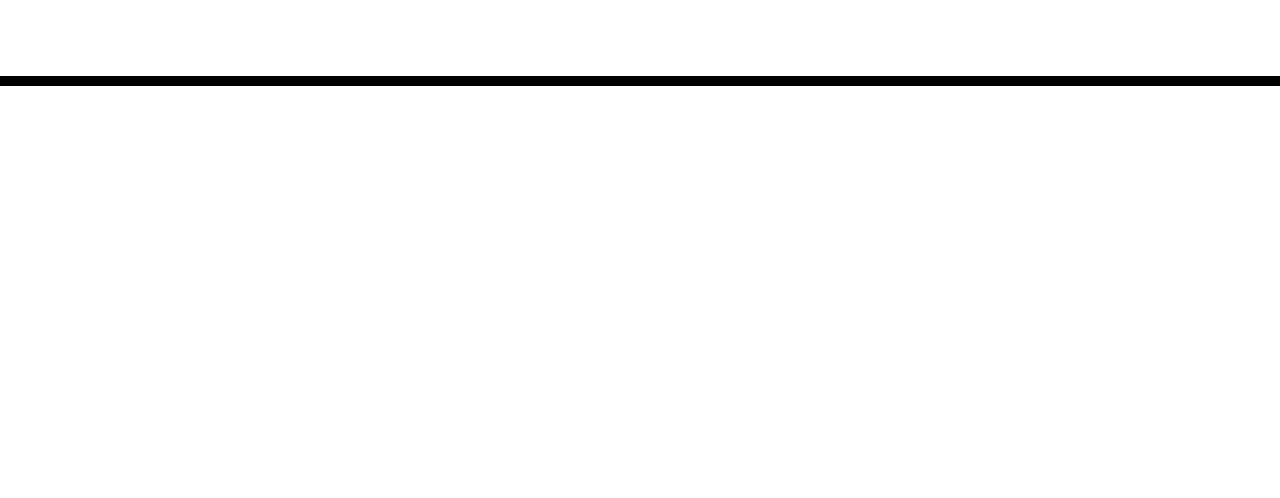
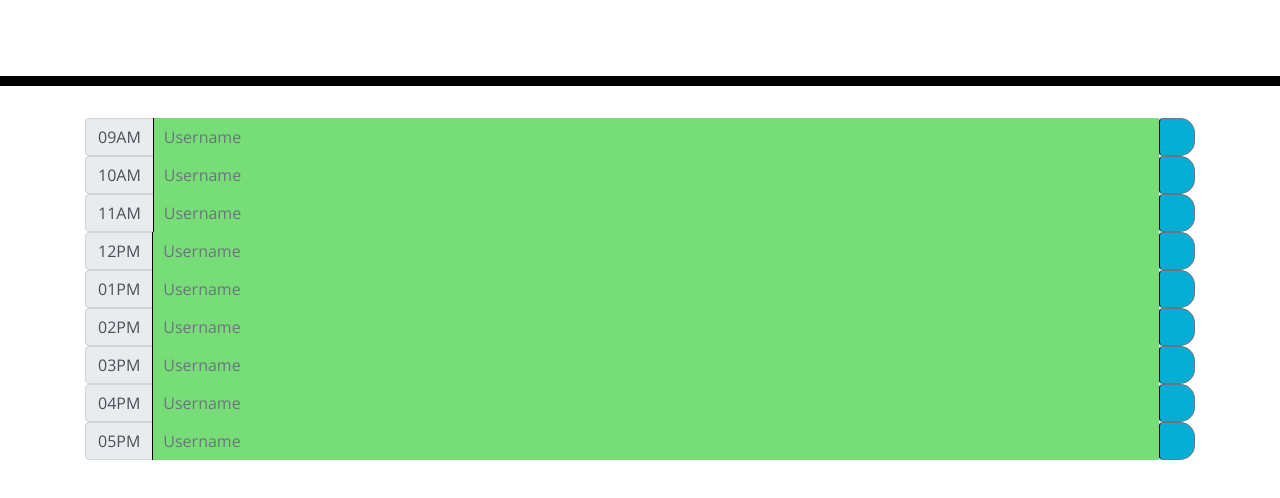
Before and after one commit to juanmarquez4/05-Work-Day-Scheduler, a plain HTML site: page index.html in a window 1280 px wide. Shown: the part 182-680 px from the top of the page. Drawn offline with nearby package versions, Linux system fonts and the light colour scheme; files that its build step writes are made by us from their sources.

Commit message:
Update backgroundColor Function

```diff
--- /dev/null
+++ b/Develop/script.js
@@ -0,0 +1,41 @@
+
+//change the background color of the input based on time of the day.
+
+function backgroundColor(){
+    //gets current time
+    var sCurrentTime = moment().format("H");
+    var iCurrentTime = parseInt (sCurrentTime);
+    console.log(iCurrentTime);
+
+
+    //gets string time in input element and converts to integer and 24H format.
+    var sTimeEl = $(".time-element").html();
+    console.log(sTimeEl);
+    for ( var i=0; i < sTimeEl.length; i++){
+        var iTimeEl = parseInt(sTimeEl.slice(0,2));
+        var mer = sTimeEl.slice(-2);
+        if (mer =="PM"){
+        iTimeEl = iTimeEl + 12;
+        }
+        console.log(iTimeEl);
+        console.log(mer);
+        var checkTime = $(".text-area");
+        console.log(checkTime)
+    };
+
+
+
+  //compares current time with time in input element
+    var inputElement = $(".text-area");
+    for (var i=0; i < inputElement.length; i++ ){
+        if(iCurrentTime > iTimeEl){
+        $(".text-area").addClass("past");
+        } else if ( iCurrentTime < iTimeEl){
+        $(".text-area").addClass("future");
+        } else {
+        $(".text-area").addClass("present");
+        }
+    };
+};
+
+backgroundColor();
--- a/Develop/style.css
+++ b/Develop/style.css
@@ -3,8 +3,8 @@ body {
   font-size: 16px;
   line-height: 1;
 }
-
-textarea {
+/**/
+.text-area {
   background: transparent;
   border: none;
   resize: none;
@@ -12,7 +12,7 @@ textarea {
   border-left: 1px solid black;
   padding: 10px;
 }
-
+/**/
 .jumbotron {
   text-align: center;
   background-color: transparent;
--- a/index.html
+++ b/index.html
@@ -18,7 +18,8 @@
       href="https://fonts.googleapis.com/css?family=Open+Sans&display=swap"
       rel="stylesheet"
     />
-    <link rel="stylesheet" href="style.css" />
+    <link rel="stylesheet" href="Develop/style.css"
+    />
     <title>Work Day Scheduler</title>
   </head>
 
@@ -29,10 +30,89 @@
       <p id="currentDay" class="lead"></p>
     </header>
     <div class="container">
+
+
       <!-- Timeblocks go here -->
+      <div class="input-group flex-nowrap">
+        <div class="input-group-prepend">
+          <span class="input-group-text time-element" id="addon-wrapping">09AM</span>
+        </div>
+        <input type="text" class="form-control text-area" placeholder="Username" aria-label="Username" aria-describedby="addon-wrapping">
+        <button class="btn btn-outline-secondary saveBtn" type="button" id="button-addon2">&#xF47B;</button>
+      </div>
+
+      <div class="input-group flex-nowrap">
+        <div class="input-group-prepend">
+          <span class="input-group-text time-element" id="addon-wrapping">10AM</span>
+        </div>
+        <input type="text" class="form-control text-area" placeholder="Username" aria-label="Username" aria-describedby="addon-wrapping">
+        <button class="btn btn-outline-secondary saveBtn" type="button" id="button-addon2">&#xF47B;</button>
+      </div>
+
+      <div class="input-group flex-nowrap">
+        <div class="input-group-prepend">
+          <span class="input-group-text time-element" id="addon-wrapping">11AM</span>
+        </div>
+        <input type="text" class="form-control text-area" placeholder="Username" aria-label="Username" aria-describedby="addon-wrapping">
+        <button class="btn btn-outline-secondary saveBtn" type="button" id="button-addon2">&#xF47B;</button>
+      </div>
+
+      <div class="input-group flex-nowrap">
+        <div class="input-group-prepend">
+          <span class="input-group-text time-element" id="addon-wrapping">12PM</span>
+        </div>
+        <input type="text" class="form-control text-area" placeholder="Username" aria-label="Username" aria-describedby="addon-wrapping">
+        <button class="btn btn-outline-secondary saveBtn" type="button" id="button-addon2">&#xF47B;</button>
+      </div>
+
+      <div class="input-group flex-nowrap">
+        <div class="input-group-prepend">
+          <span class="input-group-text time-element" id="addon-wrapping">01PM</span>
+        </div>
+        <input type="text" class="form-control text-area" placeholder="Username" aria-label="Username" aria-describedby="addon-wrapping">
+        <button class="btn btn-outline-secondary saveBtn" type="button" id="button-addon2">&#xF47B;</button>
+      </div>
+
+      <div class="input-group flex-nowrap">
+        <div class="input-group-prepend">
+          <span class="input-group-text time-element" id="addon-wrapping">02PM</span>
+        </div>
+        <input type="text" class="form-control text-area" placeholder="Username" aria-label="Username" aria-describedby="addon-wrapping">
+        <button class="btn btn-outline-secondary saveBtn" type="button" id="button-addon2">&#xF47B;</button>
+      </div>
+
+      <div class="input-group flex-nowrap">
+        <div class="input-group-prepend">
+          <span class="input-group-text time-element" id="addon-wrapping">03PM</span>
+        </div>
+        <input type="text" class="form-control text-area" placeholder="Username" aria-label="Username" aria-describedby="addon-wrapping">
+        <button class="btn btn-outline-secondary saveBtn" type="button" id="button-addon2">&#xF47B;</button>
+      </div>
+
+      <div class="input-group flex-nowrap">
+        <div class="input-group-prepend">
+          <span class="input-group-text time-element" id="addon-wrapping">04PM</span>
+        </div>
+        <input type="text" class="form-control text-area" placeholder="Username" aria-label="Username" aria-describedby="addon-wrapping">
+        <button class="btn btn-outline-secondary saveBtn" type="button" id="button-addon2">&#xF47B;</button>
+      </div>
+
+      <div class="input-group flex-nowrap">
+        <div class="input-group-prepend">
+          <span class="input-group-text time-element" id="addon-wrapping">05PM</span>
+        </div>
+        <input type="text" class="form-control text-area" placeholder="Username" aria-label="Username" aria-describedby="addon-wrapping">
+        <button class="btn btn-outline-secondary saveBtn" type="button" id="button-addon2">&#xF47B;</button>
+      </div>
+
+
+
+
+
     </div>
 
     <script src="https://cdnjs.cloudflare.com/ajax/libs/jquery/3.2.1/jquery.min.js"></script>
     <script src="https://cdnjs.cloudflare.com/ajax/libs/moment.js/2.24.0/moment.min.js"></script>
+    <script src="Develop/script.js"></script>
   </body>
 </html>
```
